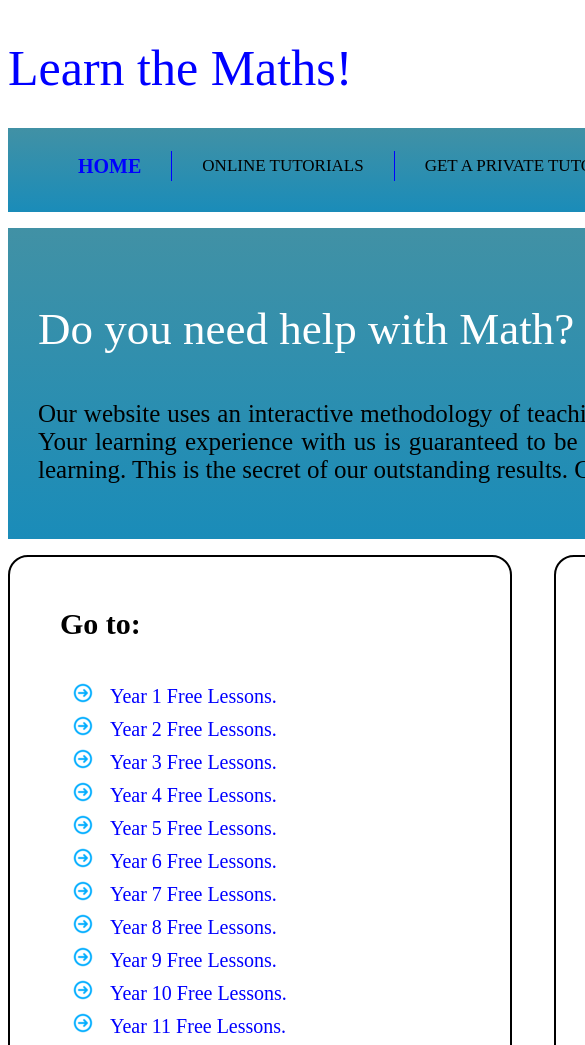
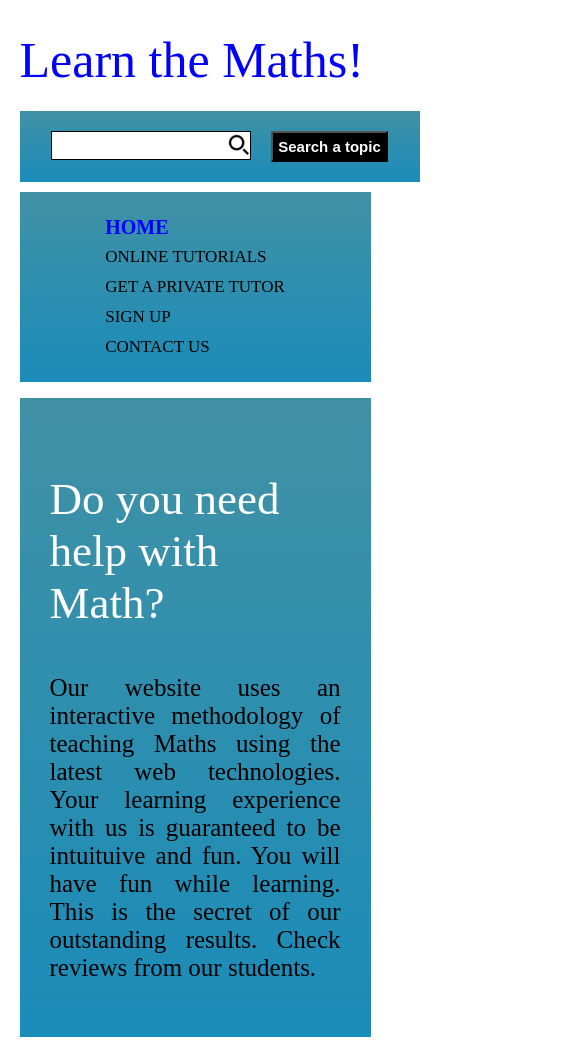
Before and after one commit to shanewilsonpro/Maths-Tutorials-Website, a plain HTML site: page index.html in a window 390 px wide. Shown: the top 1045 px of the page, 585 px wide, since content can reach past the window. Drawn offline with Linux system fonts and the light colour scheme.

Commit message:
added responsive to website

```diff
--- a/index.html
+++ b/index.html
@@ -24,14 +24,11 @@
                 </div>
             </div>
             <div id="menu">
-                <ul>
-                    <li><a href="#" class="active">Home</a></li>
-                    <li><a href="#">Online Tutorials</a></li>
-                    <li><a href="#">Get a private tutor</a></li>
-                    <li><a href="#">Sign up</a></li>
-                    <li><a href="#">Contact us</a></li>
-
-                </ul>
+                    <a href="#" class="active">Home</a>
+                    <a href="#">Online Tutorials</a>
+                    <a href="#">Get a private tutor</a>
+                    <a href="#">Sign up</a>
+                    <a href="#">Contact us</a>
             </div>
             <div id="introduction">
                 <h3>Do you need help with Math?</h3>
@@ -41,6 +38,8 @@
                     reviews from our students.
                 </p>
             </div>
+            <div class="sidebars">
+                <div class="sidebarWrapper">
                     <div id="leftsidebar" class="sidebar">
                         <h3>Go to:</h3>
                         <ul>
@@ -58,6 +57,8 @@
                             <li><a href="#">Year 12 Free Lessons.</a></li>
                         </ul>
                     </div>
+                </div>
+                <div class="sidebarWrapper">
                     <div id="rightsidebar" class="sidebar">
                         <h3>Why us?</h3>
                         <ul>
@@ -69,6 +70,8 @@
                             <li><a href="#">Complete curriculum.</a></li>
                         </ul>
                     </div>
+                </div>
+            </div>
             <div class="clear">
                 <footer class="footer">
                     <div>
--- a/styles.css
+++ b/styles.css
@@ -1,20 +1,30 @@
 body {
     font: Arial, Helvetica, sans-serif;
+    margin: 0;
+    padding: 0;
+}
+
+* {
+    box-sizing: border-box;
 }
 
 #container {
-    width: 1050px;
-    /* border: 1px solid grey; */
+    width: 90%;
     margin: 0 auto;
+    display: flex;
+    flex-direction: column;
+    height: 100vh;
 }
 
+/* ------------------------ HEADER ------------------------ */
 #header {
-    height: 100px;
     padding: 10px 0;
+    display: flex;
+    flex-wrap: wrap;
 }
 
 #brand {
-    float: left;
+    flex: 50%;
 }
 
 h1 a {
@@ -25,15 +35,17 @@ h1 a {
 }
 
 #searchBox {
-    float: right;
+    flex: 50%;
     background: linear-gradient(rgb(65, 145, 165), rgb(26, 140, 185));
     background: -webkit-linear-gradient(rgb(65, 145, 165), rgb(26, 140, 185));
     background: -o-linear-gradient(rgb(65, 145, 165), rgb(26, 140, 185));
     background: -moz-linear-gradient(rgb(65, 145, 165), rgb(26, 140, 185));
-    width: 400px;
-    height: 50px;
-    padding: 20px 20px 0 20px;
-    margin-top: 20px;
+    min-width: 400px;
+    padding: 20px;
+    display: flex;
+    justify-content: center;
+    align-items: center;
+
 }
 
 .text {
@@ -52,37 +64,45 @@ h1 a {
     color: white;
     background: black;
     font-size: 15px;
+    margin-left: 20px;
 }
 
 .clear {
     clear: both;
 }
 
+/* ------------------------ MENU BAR ------------------------ */
 #menu {
-    height: 70px;
     background: linear-gradient(rgb(65, 145, 165), rgb(26, 140, 185));
     background: -webkit-linear-gradient(rgb(65, 145, 165), rgb(26, 140, 185));
     background: -o-linear-gradient(rgb(65, 145, 165), rgb(26, 140, 185));
     background: -moz-linear-gradient(rgb(65, 145, 165), rgb(26, 140, 185));
-    padding: 7px 0;
+    padding: 20px 0;
+    display: flex;
+    flex-wrap: wrap;
 }
 
-ul {
-    list-style: none;
+@media screen and (max-width: 700px) {
+    #menu {
+        flex-direction: column;
+        align-content: center;
+    }
+    #menu a:any-link {
+        border-right: none;
+    }
 }
 
-#menu ul li {
-    float: left;
+#menu a {
     padding: 0 30px;
     height: 30px;
     border-right: 1px solid blue;
 }
 
-#menu ul li:last-child {
+#menu a:last-child {
     border-right: none;
 }
 
-#menu ul li a {
+#menu a {
     text-decoration: none;
     text-transform: uppercase;
     font-size: 17px;
@@ -95,12 +115,13 @@ ul {
     transition: font-size 0.3s ease;
 }
 
-#menu ul li a:hover, #menu ul li a.active {
+#menu a:hover, #menu a.active {
     font-size: 20px;
     font-weight: bold;
     color: blue;
 }
 
+/* ------------------------ INTRODUCTION ------------------------ */
 #introduction {
     background: linear-gradient(rgb(65, 145, 165), rgb(26, 140, 185));
     background: -webkit-linear-gradient(rgb(65, 145, 165), rgb(26, 140, 185));
@@ -122,9 +143,20 @@ ul {
     text-align: justify;
 }
 
+/* ------------------------ SIDEBAR ------------------------ */
+.sidebars {
+    display: flex;
+    flex-wrap: wrap;
+}
+
+.sidebarWrapper {
+    padding: 5px;
+    flex: 50%;
+}
+
 .sidebar {
-    height: 500px;
-    width: 450px;
+    height: 100%;
+    width: 100%;
     border: 2px solid black;
     border-radius: 20px;
     padding: 20px 0 80px 50px;
@@ -167,14 +199,7 @@ ul {
     font-weight: bold;
 }
 
-#leftsidebar {
-    float: left;
-}
-
-#rightsidebar {
-    float: right;
-}
-
+/* ------------------------ FOOTER ------------------------ */
 .footer {
     height: 60px;
     background: linear-gradient(rgb(65, 145, 165), rgb(26, 140, 185));
@@ -182,5 +207,5 @@ ul {
     background: -o-linear-gradient(rgb(65, 145, 165), rgb(26, 140, 185));
     background: -moz-linear-gradient(rgb(65, 145, 165), rgb(26, 140, 185));
     padding: 10px 30px;
-    margin-top: 61%;
+    margin-top: 15px;
 }
```
Lines whose indentation alone changed are shown as unchanged.
